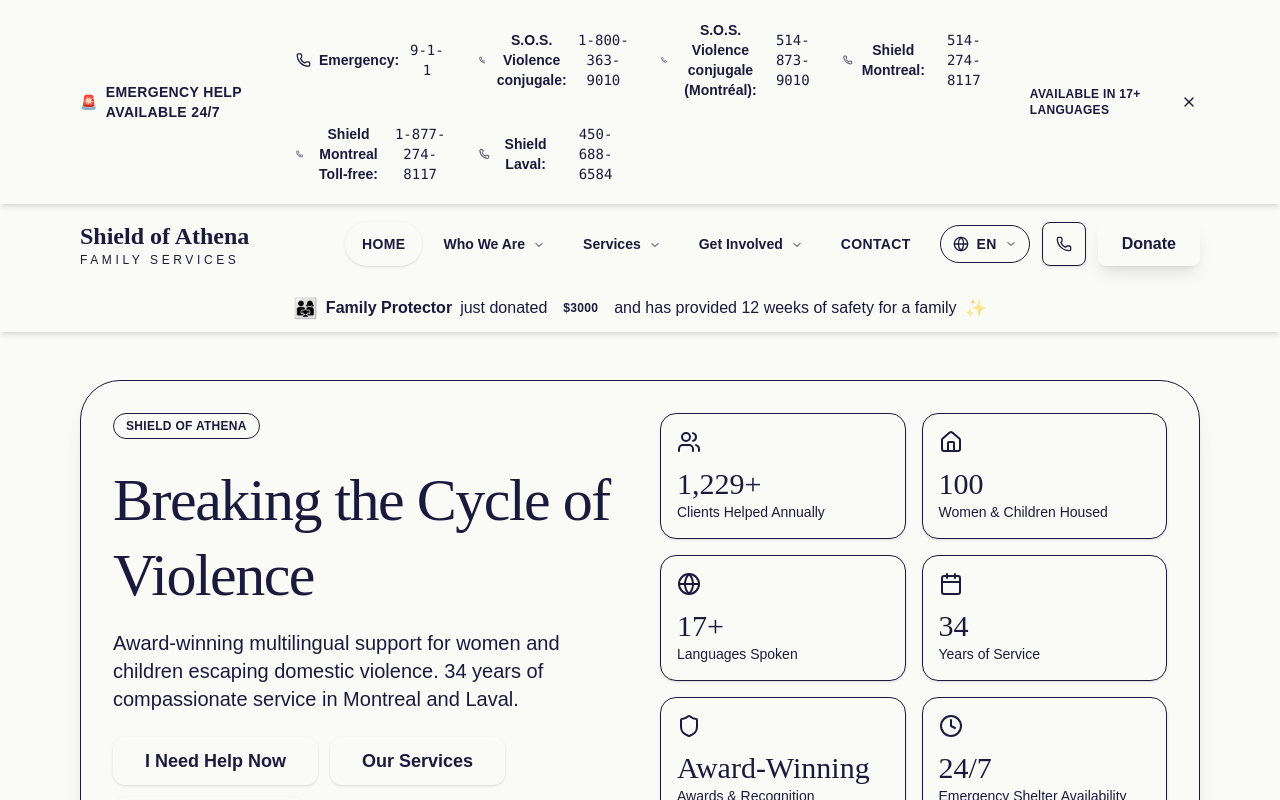
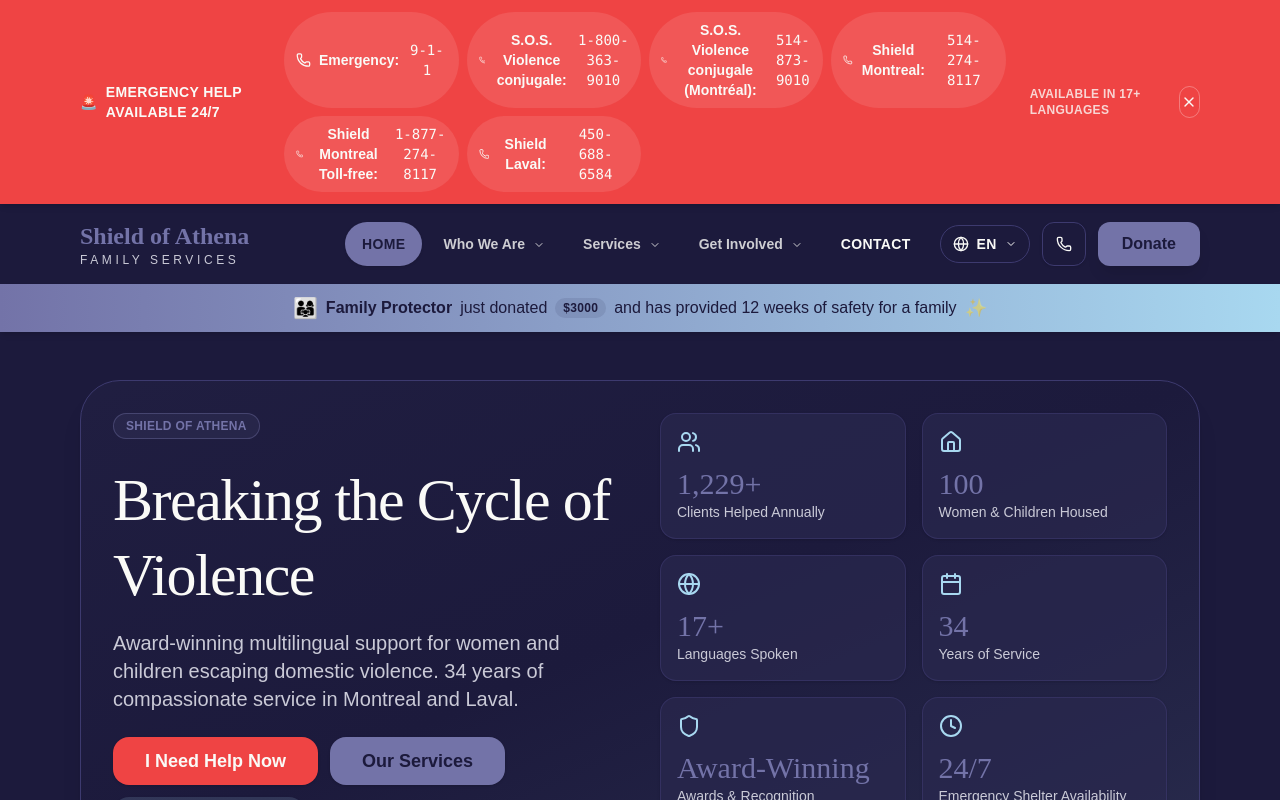
Before and after one commit to williamhuang1261/MS-Hackathon, a Next.js app: page / in a window 1280 px wide. Shown: the top 800 px of the page. Built offline with nearby package versions, Linux system fonts and the light colour scheme; a web font is replaced by a local one.

Commit message:
Enhance Tailwind CSS configuration with new theme colors and remove deprecated theme settings

```diff
--- a/app/globals.css
+++ b/app/globals.css
@@ -1,4 +1,87 @@
 @import "tailwindcss";
+
+@theme {
+  --color-background: oklch(0.9843 0.0040 106.4719);
+  --color-foreground: oklch(0.2406 0.0633 283.2137);
+  --color-card: oklch(0.9943 0.0013 286.3761);
+  --color-card-foreground: oklch(0.2406 0.0633 283.2137);
+  --color-popover: oklch(0.9843 0.0040 106.4719);
+  --color-popover-foreground: oklch(0.2406 0.0633 283.2137);
+  --color-primary: oklch(0.2406 0.0633 283.2137);
+  --color-primary-foreground: oklch(0.9843 0.0040 106.4719);
+  --color-secondary: oklch(0.5770 0.0809 283.5720);
+  --color-secondary-foreground: oklch(0.9843 0.0040 106.4719);
+  --color-muted: oklch(0.8429 0.0179 286.0089);
+  --color-muted-foreground: oklch(0.2406 0.0633 283.2137);
+  --color-accent: oklch(0.5770 0.0809 283.5720);
+  --color-accent-foreground: oklch(0.9843 0.0040 106.4719);
+  --color-destructive: oklch(28.276% 0.09949 28.138);
+  --color-destructive-foreground: oklch(0.9843 0.0040 106.4719);
+  --color-border: oklch(0.8429 0.0179 286.0089);
+  --color-input: oklch(0.8429 0.0179 286.0089);
+  --color-ring: oklch(0.2406 0.0633 283.2137);
+  --color-emergency: oklch(33.559% 0.12278 28.936);
+  --color-emergency-foreground: oklch(0.9843 0.0040 106.4719);
+  --color-success: oklch(0.6531 0.1522 155.5241);
+  --color-success-foreground: oklch(0.9843 0.0040 106.4719);
+  --color-chart-1: oklch(0.8072 0.0635 301.5870);
+  --color-chart-2: oklch(0.8904 0.0678 84.4226);
+  --color-chart-3: oklch(0.8565 0.0600 229.9378);
+  --color-chart-4: oklch(0.8490 0.0386 51.6518);
+  --color-chart-5: oklch(0.9204 0.0967 123.2645);
+  --color-sidebar: oklch(0.2406 0.0633 283.2137);
+  --color-sidebar-foreground: oklch(0.9843 0.0040 106.4719);
+  --color-sidebar-primary: oklch(0.5770 0.0809 283.5720);
+  --color-sidebar-primary-foreground: oklch(0.9843 0.0040 106.4719);
+  --color-sidebar-accent: oklch(0.8429 0.0179 286.0089);
+  --color-sidebar-accent-foreground: oklch(0.2406 0.0633 283.2137);
+  --color-sidebar-border: oklch(0.5770 0.0809 283.5720);
+  --color-sidebar-ring: oklch(0.9843 0.0040 106.4719);
+
+  --radius-lg: 0.75rem;
+  --radius-md: 0.5rem;
+  --radius-sm: 0.375rem;
+  --radius-xl: 1rem;
+}
+
+@theme dark {
+  --color-background: oklch(0.2406 0.0633 283.2137);
+  --color-foreground: oklch(0.9843 0.0040 106.4719);
+  --color-card: oklch(0.3002 0.0692 283.7343);
+  --color-card-foreground: oklch(0.9843 0.0040 106.4719);
+  --color-popover: oklch(0.2406 0.0633 283.2137);
+  --color-popover-foreground: oklch(0.9843 0.0040 106.4719);
+  --color-primary: oklch(0.5770 0.0809 283.5720);
+  --color-primary-foreground: oklch(0.2406 0.0633 283.2137);
+  --color-secondary: oklch(0.8565 0.0600 229.9378);
+  --color-secondary-foreground: oklch(0.2406 0.0633 283.2137);
+  --color-muted: oklch(0.3788 0.0886 283.8893);
+  --color-muted-foreground: oklch(0.8429 0.0179 286.0089);
+  --color-accent: oklch(0.8565 0.0600 229.9378);
+  --color-accent-foreground: oklch(0.2406 0.0633 283.2137);
+  --color-destructive: oklch(0.6368 0.2078 25.3313);
+  --color-destructive-foreground: oklch(0.9843 0.0040 106.4719);
+  --color-border: oklch(0.3788 0.0886 283.8893);
+  --color-input: oklch(0.3788 0.0886 283.8893);
+  --color-ring: oklch(0.5770 0.0809 283.5720);
+  --color-emergency: oklch(0.6368 0.2078 25.3313);
+  --color-emergency-foreground: oklch(0.9843 0.0040 106.4719);
+  --color-success: oklch(0.5843 0.1522 155.5241);
+  --color-success-foreground: oklch(0.9843 0.0040 106.4719);
+  --color-chart-1: oklch(0.6164 0.0512 302.8791);
+  --color-chart-2: oklch(0.7055 0.0499 83.8276);
+  --color-chart-3: oklch(0.7136 0.0587 171.4923);
+  --color-chart-4: oklch(0.6389 0.0820 313.9182);
+  --color-chart-5: oklch(0.7272 0.0719 124.2417);
+  --color-sidebar: oklch(0.2406 0.0633 283.2137);
+  --color-sidebar-foreground: oklch(0.9843 0.0040 106.4719);
+  --color-sidebar-primary: oklch(0.5770 0.0809 283.5720);
+  --color-sidebar-primary-foreground: oklch(0.9843 0.0040 106.4719);
+  --color-sidebar-accent: oklch(0.3788 0.0886 283.8893);
+  --color-sidebar-accent-foreground: oklch(0.9843 0.0040 106.4719);
+  --color-sidebar-border: oklch(0.5770 0.0809 283.5720);
+  --color-sidebar-ring: oklch(0.9843 0.0040 106.4719);
+}
 
 @layer base {
   :root {
--- a/tailwind.config.ts
+++ b/tailwind.config.ts
@@ -7,113 +7,6 @@
     './app/**/*.{js,ts,jsx,tsx,mdx}',
     './lib/**/*.{ts,tsx}',
   ],
-  theme: {
-    container: {
-      center: true,
-      padding: '2rem',
-      screens: {
-        '2xl': '1400px',
-      },
-    },
-    extend: {
-      colors: {
-        border: 'var(--border)',
-        input: 'var(--input)',
-        ring: 'var(--ring)',
-        background: 'var(--background)',
-        foreground: 'var(--foreground)',
-        card: {
-          DEFAULT: 'var(--card)',
-          foreground: 'var(--card-foreground)',
-        },
-        popover: {
-          DEFAULT: 'var(--popover)',
-          foreground: 'var(--popover-foreground)',
-        },
-        primary: {
-          DEFAULT: 'var(--primary)',
-          foreground: 'var(--primary-foreground)',
-        },
-        secondary: {
-          DEFAULT: 'var(--secondary)',
-          foreground: 'var(--secondary-foreground)',
-        },
-        muted: {
-          DEFAULT: 'var(--muted)',
-          foreground: 'var(--muted-foreground)',
-        },
-        accent: {
-          DEFAULT: 'var(--accent)',
-          foreground: 'var(--accent-foreground)',
-        },
-        destructive: {
-          DEFAULT: 'var(--destructive)',
-          foreground: 'var(--destructive-foreground)',
-        },
-        emergency: {
-          DEFAULT: 'var(--emergency)',
-          foreground: 'var(--emergency-foreground)',
-        },
-        success: {
-          DEFAULT: 'var(--success)',
-          foreground: 'var(--success-foreground)',
-        },
-        sidebar: {
-          DEFAULT: 'var(--sidebar)',
-          foreground: 'var(--sidebar-foreground)',
-          primary: 'var(--sidebar-primary)',
-          'primary-foreground': 'var(--sidebar-primary-foreground)',
-          accent: 'var(--sidebar-accent)',
-          'accent-foreground': 'var(--sidebar-accent-foreground)',
-          border: 'var(--sidebar-border)',
-          ring: 'var(--sidebar-ring)',
-        },
-        chart: {
-          1: 'var(--chart-1)',
-          2: 'var(--chart-2)',
-          3: 'var(--chart-3)',
-          4: 'var(--chart-4)',
-          5: 'var(--chart-5)',
-        },
-      },
-      borderRadius: {
-        lg: 'var(--radius-lg)',
-        md: 'var(--radius-md)',
-        sm: 'var(--radius-sm)',
-        xl: 'var(--radius-xl)',
-      },
-      fontFamily: {
-        sans: ['var(--font-sans)', ...defaultTheme.fontFamily.sans],
-        serif: ['var(--font-serif)', ...defaultTheme.fontFamily.serif],
-        mono: ['var(--font-mono)', ...defaultTheme.fontFamily.mono],
-      },
-      boxShadow: {
-        '2xs': 'var(--shadow-2xs)',
-        xs: 'var(--shadow-xs)',
-        sm: 'var(--shadow-sm)',
-        DEFAULT: 'var(--shadow)',
-        md: 'var(--shadow-md)',
-        lg: 'var(--shadow-lg)',
-        xl: 'var(--shadow-xl)',
-        '2xl': 'var(--shadow-2xl)',
-        sticky: 'var(--shadow-sticky)',
-      },
-      keyframes: {
-        'accordion-down': {
-          from: { height: '0' },
-          to: { height: 'var(--radix-accordion-content-height)' },
-        },
-        'accordion-up': {
-          from: { height: 'var(--radix-accordion-content-height)' },
-          to: { height: '0' },
-        },
-      },
-      animation: {
-        'accordion-down': 'accordion-down 0.2s ease-out',
-        'accordion-up': 'accordion-up 0.2s ease-out',
-      },
-    },
-  },
   plugins: [require('tailwindcss-animate')],
 }
 export default config
```
